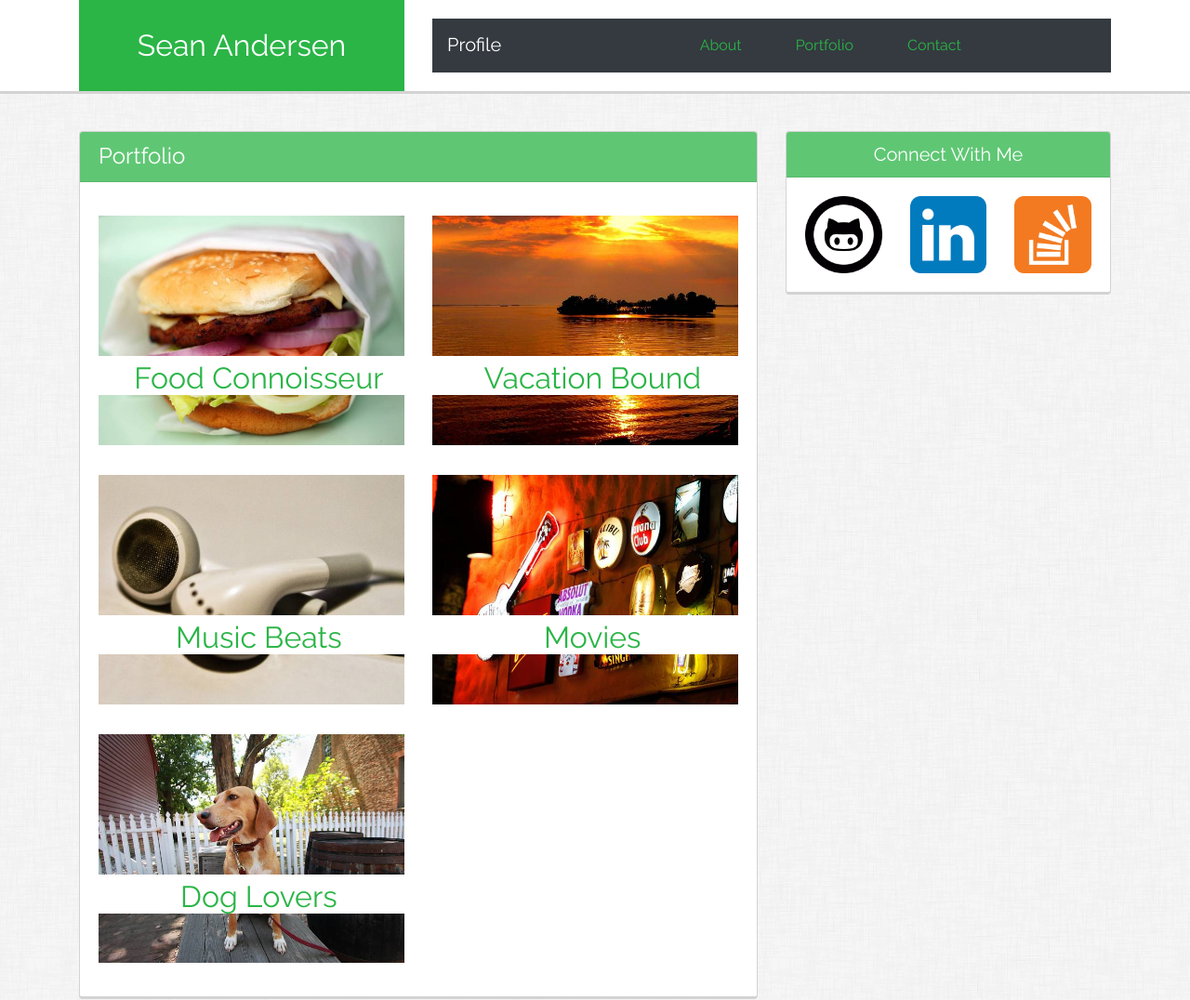
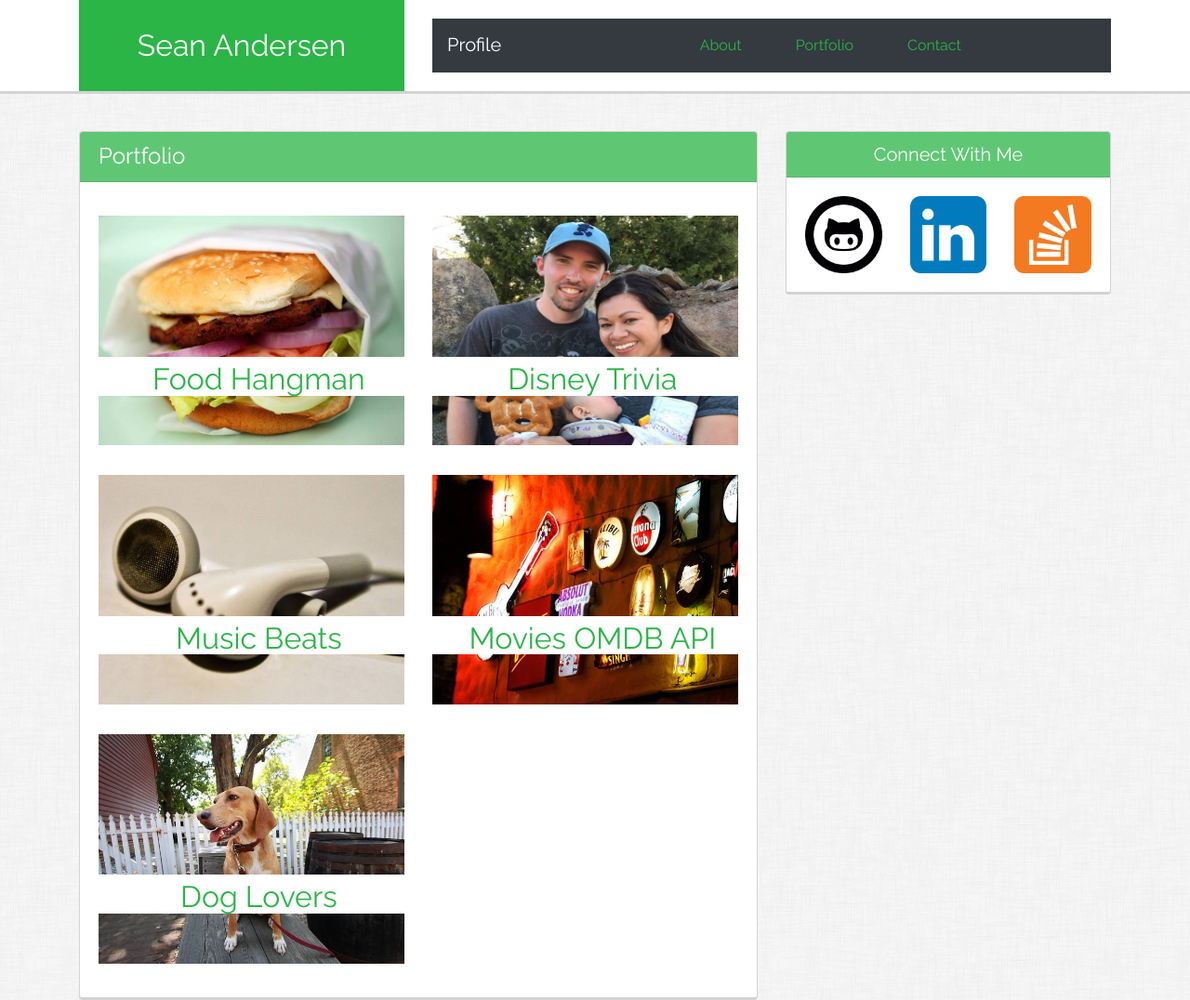
Before and after one commit to andersensm/Portfolio, a plain HTML site: page portfolio.html in a window 1280 px wide. Shown: the top 1076 px of the page at 93% size. Drawn offline with nearby package versions, Linux system fonts and the light colour scheme.

Commit message:
movie omdb updates

```diff
--- a/assets/css/styles.css
+++ b/assets/css/styles.css
@@ -100,10 +100,13 @@ textarea {
 .github:hover, .stackoverflow:hover, .linkedin:hover {
 opacity: 0.5;
 }
-.beach, .burger, .dog, .movies, .music {
+.disney, .burger, .dog, .movies, .music {
   padding-top: 1rem;
   padding-bottom: 1rem;
   width: 100%;
+}
+.disney {
+  height: 279.13px;
 }
 .images-relative {
   position: relative;
--- a/assets/movies.js
+++ b/assets/movies.js
@@ -1,3 +1,7 @@
+$(function () {
+  $('[data-toggle="popover"]').popover()
+})
+
 $(document).ready(function(){
 
 //click Submit, button click
--- a/portfolio.html
+++ b/portfolio.html
@@ -11,6 +11,7 @@
   <link rel="stylesheet" href="assets/css/reset.css">
   <link rel="stylesheet" href="https://maxcdn.bootstrapcdn.com/bootstrap/4.0.0-beta.2/css/bootstrap.min.css" />
   <link rel="stylesheet" href="assets/css/styles.css">
+  <script type="text/javascript" src="assets/movies.js"></script>
 </head>
 
 <body>
@@ -59,13 +60,13 @@
               <div class="row images-relative">
                 <!--Icons will display in a row together on md+ devices -->
                 <div class="col-xl-6 col-lg-6 col-md-6 col-sm-12 col-xs-12">
-                  <a href="https://www.expedia.com/"><img src="assets/images/burger.jpg" alt="burger" class="img-fluid burger"></a>
-                  <div class="absolute1">Food Connoisseur</div>
+                  <a data-placement="bottom" data-trigger="hover" data-toggle="popover" title="Food Hangman, my favorite foods included within a challenging game!" href="https://www.expedia.com/"><img src="assets/images/burger.jpg" alt="burger" class="img-fluid burger"></a>
+                  <div class="absolute1">Food Hangman</div>
                 </div>
                 <!--Icons will display in a row together on md+ devices -->
                 <div class="col-xl-6 col-lg-6 col-md-6 col-sm-12 col-xs-12">
-                  <a href="http://www.foodnetwork.com/"><img src="assets/images/beach.jpg" alt="beach" class="img-fluid beach"></a>
-                  <div class="absolute2">Vacation Bound</div>
+                  <a data-placement="bottom" data-trigger="hover" data-toggle="popover" title="Disney Trivia, my kids love everything Disney. Try your best at the game!" href="http://www.foodnetwork.com/"><img src="assets/images/disney.jpg" alt="disney" class="img-fluid disney"></a>
+                  <div class="absolute2">Disney Trivia</div>
                 </div>
               </div>
               <div class="row images-relative">
@@ -76,8 +77,8 @@
                 </div>
                 <!--Icons will display in a row together on md+ devices -->
                 <div class="col-xl-6 col-lg-6 col-md-6 col-sm-12 col-xs-12">
-                  <a href="movie.html"><img src="assets/images/nightlife.jpg" alt="movies" class="img-fluid movies"></a>
-                  <div class="absolute4">Movies</div>
+                  <a data-placement="bottom" data-trigger="hover" data-toggle="popover" title="I am a movie fanatic, access my movie search generator from the OMDB API." href="movie.html"><img src="assets/images/nightlife.jpg" alt="movies" class="img-fluid movies"></a>
+                  <div class="absolute4">Movies OMDB API</div>
                 </div>
               </div>
               <div class="row images-relative">
```
Also changed, not shown: assets/images/disney.jpg (added), assets/images/disney_v2.jpg (added).
